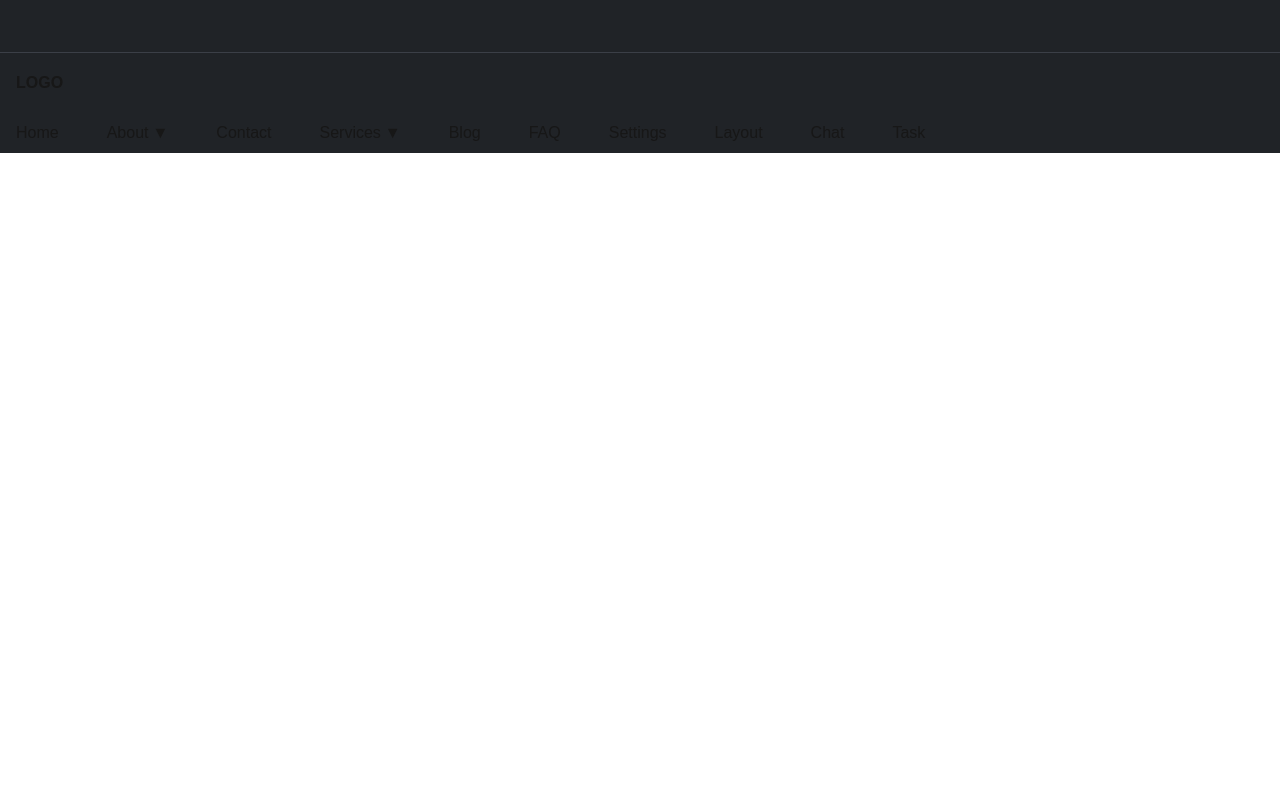
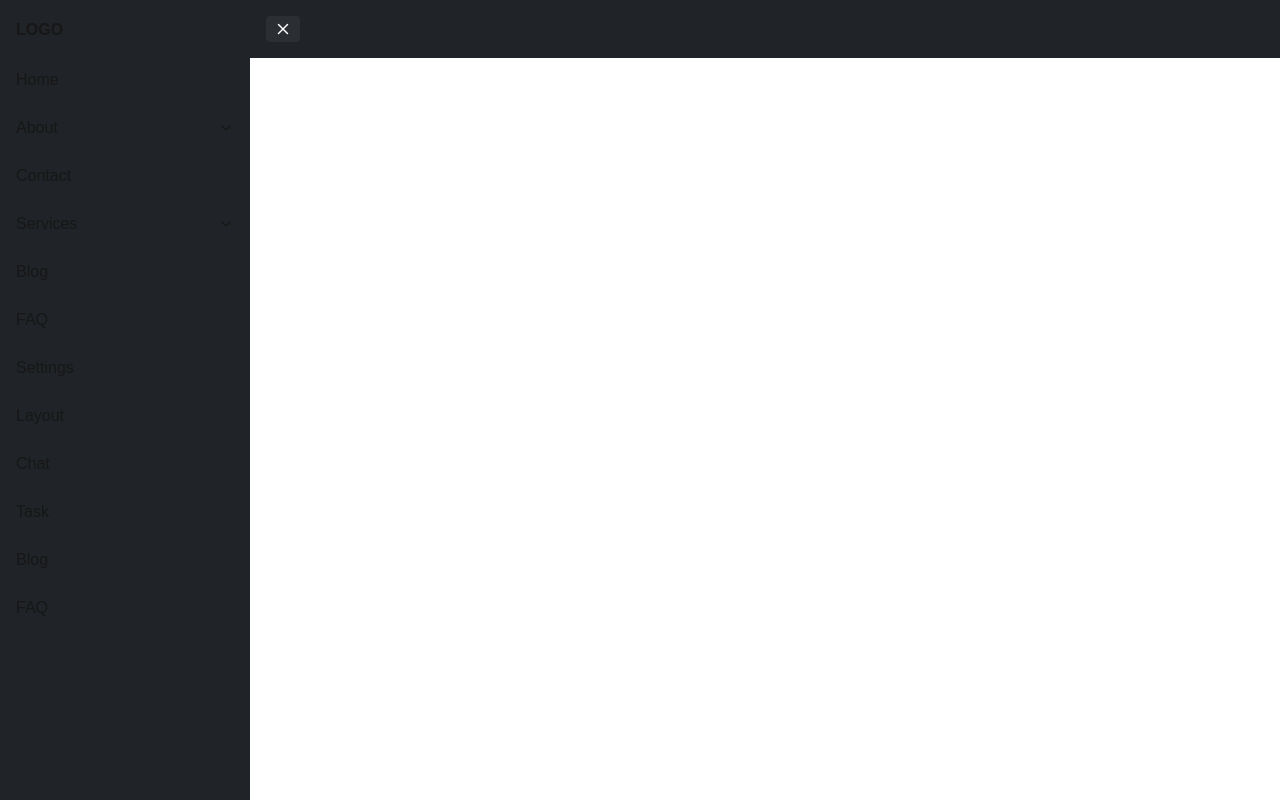
Before and after one commit to somnetics/seamless-app, a Next.js app: page / in a window 1280 px wide. Built offline with nearby package versions, Linux system fonts and the light colour scheme.

Commit message:
update menu styling and transitions

```diff
--- a/package.json
+++ b/package.json
@@ -10,6 +10,7 @@
   },
   "dependencies": {
     "class-variance-authority": "^0.7.1",
+    "lucide-react": "^0.555.0",
     "next": "16.0.4",
     "react": "19.2.0",
     "react-dom": "19.2.0",
--- a/src/components/Menu.tsx
+++ b/src/components/Menu.tsx
@@ -2,6 +2,7 @@ import React, { useState } from "react";
 import { cva } from "class-variance-authority";
 import { twMerge } from "tailwind-merge";
 import Link from "next/link";
+import { ChevronDown } from "lucide-react";
 import menuData from "../data/menu.json";
 
 const menuVariants = cva("flex", {
@@ -49,10 +50,11 @@ const Menu = ({ className, collapsed }: MenuProps) => {
 
   return (
     <>
-      <div className="w-full flex items-center justify-start px-4 min-h-[60px]">
-        <b>LOGO</b>
-      </div>
-
+      {orientation === "vertical" ? (
+        <div className="w-full flex items-center justify-start px-4 min-h-[60px]">
+          <b>LOGO</b>
+        </div>
+      ) : null}
       <nav
         className={twMerge(
           menuVariants({
@@ -80,12 +82,15 @@ const Menu = ({ className, collapsed }: MenuProps) => {
                   >
                     <button className="px-4 py-2 hover:text-gray-400 transition cursor-pointer flex items-center">
                       <span>{item.label}</span>
-                      <span className="ml-1">
-                        {openSubmenu === item.url ? "▲" : "▼"}
-                      </span>
+                      <ChevronDown
+                        className={`ml-1 transition-transform ${
+                          openSubmenu === item.url ? "rotate-180" : ""
+                        }`}
+                        size={16}
+                      />
                     </button>
                     {openSubmenu === item.url && (
-                      <div className="absolute left-0 pl-4 top-full mt-1 w-48 shadow-lg opacity-100 visible transition-all duration-200 z-10">
+                      <div className="absolute left-0 pl-0 top-full mt-0 w-48 shadow-lg opacity-100 visible transition-all duration-200 z-10 bg-[#2c2f35]">
                         {item.submenu.map((subItem) => (
                           <Link
                             key={subItem.url}
@@ -113,10 +118,15 @@ const Menu = ({ className, collapsed }: MenuProps) => {
                       className="px-4 py-2 hover:text-gray-400 transition text-left w-full cursor-pointer flex justify-between items-center"
                     >
                       <span>{item.label}</span>
-                      <span>{openSubmenu === item.url ? "▲" : "▼"}</span>
+                      <ChevronDown
+                        className={`transition-transform ${
+                          openSubmenu === item.url ? "rotate-180" : ""
+                        }`}
+                        size={16}
+                      />
                     </button>
                     <div
-                      className={`w-full z-10 pl-4 transition-all duration-300 ${
+                      className={`w-full bg-[#2c2f35] z-10 pl-4 transition-all duration-300 ${
                         openSubmenu === item.url
                           ? "max-h-96 opacity-100"
                           : "max-h-0 opacity-0 overflow-hidden"
--- a/src/components/MenuWrapper.tsx
+++ b/src/components/MenuWrapper.tsx
@@ -19,6 +19,7 @@ export default function Menuwrapper() {
         // only provide toggle/collapsed props when the layout is vertical
         onToggle={orientation === "vertical" ? toggleCollapsed : undefined}
         collapsed={orientation === "vertical" ? collapsed : undefined}
+        showLogo={orientation === "horizontal"}
       />
       <div
         className={
--- a/src/components/Topmenu.tsx
+++ b/src/components/Topmenu.tsx
@@ -1,18 +1,21 @@
 import React from "react";
+import { Menu as MenuIcon, X as XIcon } from "lucide-react";
 
 interface TopmenuProps {
   className?: string;
   collapsed?: boolean;
   onToggle?: () => void;
+  showLogo?: boolean;
 }
 
 const Topmenu: React.FC<TopmenuProps> = ({
   className,
   collapsed,
   onToggle,
+  showLogo,
 }) => {
   const isFixed = (className || "").includes("fixed");
-  // const sideMenuWidth = collapsed ? 150 : 250;
+  const sideMenuWidth = collapsed ? 150 : 250;
 
   const sizeClass = isFixed
     ? collapsed
@@ -24,8 +27,46 @@ const Topmenu: React.FC<TopmenuProps> = ({
     <div
       className={`${sizeClass} bg-[#202327] text-white p-4 z-10 min-h-[52px] ${
         className || "sticky top-0"
-      } flex items-center justify-between`}
+      } flex items-center justify-between transition-all duration-500`}
     >
+      {isFixed ? (
+        <div className="flex items-center">
+          {onToggle ? (
+            <button
+              aria-pressed={collapsed}
+              aria-label={collapsed ? "Expand menu" : "Collapse menu"}
+              onClick={onToggle}
+              className="cursor-pointer mr-4 inline-flex items-center justify-center rounded px-2 py-1 text-sm bg-white/5 hover:bg-white/10 focus:outline-none focus:ring-2 focus:ring-white/20"
+            >
+              <span className="sr-only">
+                {collapsed ? "Expand side menu" : "Collapse side menu"}
+              </span>
+              <span aria-hidden className="inline-flex items-center">
+                {collapsed ? (
+                  <MenuIcon className="transition-transform" size={18} />
+                ) : (
+                  <XIcon className="transition-transform" size={18} />
+                )}
+              </span>
+            </button>
+          ) : null}
+
+          {showLogo ? (
+            <div className="text-sm font-bold px-2">
+              <b>LOGO</b>
+            </div>
+          ) : null}
+        </div>
+      ) : (
+        <>
+          <div className="flex items-center">
+            {showLogo ? (
+              <div className="text-sm font-bold px-2">
+                <b>LOGO</b>
+              </div>
+            ) : null}
+          </div>
+
           {onToggle ? (
             <button
               aria-pressed={collapsed}
@@ -36,11 +77,17 @@ const Topmenu: React.FC<TopmenuProps> = ({
               <span className="sr-only">
                 {collapsed ? "Expand side menu" : "Collapse side menu"}
               </span>
-          <span aria-hidden className="rotate-90">
-            {collapsed ? "x" : "|||"}
+              <span aria-hidden className="inline-flex items-center">
+                {collapsed ? (
+                  <MenuIcon className="transition-transform" size={18} />
+                ) : (
+                  <XIcon className="transition-transform" size={18} />
+                )}
               </span>
             </button>
           ) : null}
+        </>
+      )}
     </div>
   );
 };
--- a/src/data/menu.json
+++ b/src/data/menu.json
@@ -1,5 +1,5 @@
 {
-  "orientation": "horizontal",
+  "orientation": "vertical",
   "items": [
     { "label": "Home", "url": "/" },
     {
@@ -26,6 +26,8 @@
     { "label": "Settings", "url": "/settings" },
     { "label": "Layout", "url": "/layout" },
     { "label": "Chat", "url": "/chat" },
-    { "label": "Task", "url": "/task" }
+    { "label": "Task", "url": "/task" },
+    { "label": "Blog", "url": "/blog" },
+    { "label": "FAQ", "url": "/faq" }
   ]
 }
--- a/src/styles/globals.css
+++ b/src/styles/globals.css
@@ -26,7 +26,6 @@ body {
 }
 
 nav {
-  /* overflow-x: hidden; */
   &::-webkit-scrollbar {
     background-color: transparent;
     width: 2px;
```
Also changed, not shown: 1 other file (tests, documents, lock files or other folders). Lines whose indentation alone changed are shown as unchanged.
